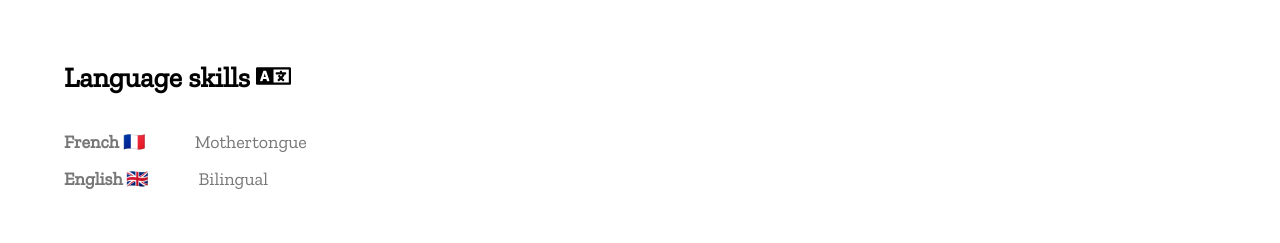
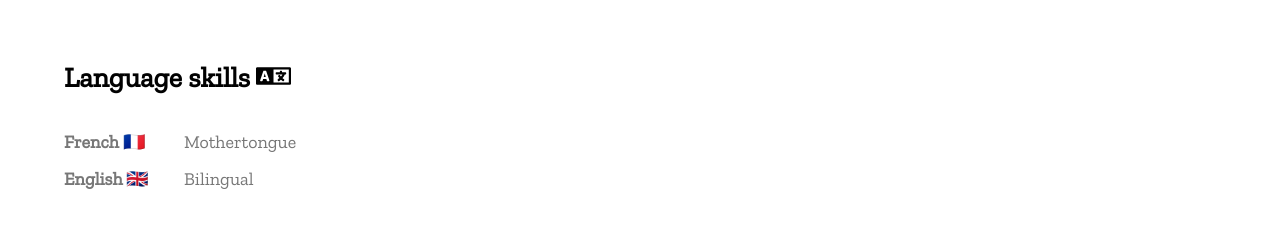
Before and after one commit to anyishxyi/mulume.dev, a Vue app: page /#/about in a window 1280 px wide. Shown: the part 1700-1943 px from the top of the page. Built offline with nearby package versions, Linux system fonts and the light colour scheme.

Commit message:
languages label align

```diff
--- a/src/assets/styles/laptops.scss
+++ b/src/assets/styles/laptops.scss
@@ -419,11 +419,11 @@
           .label {
             font-weight: 700;
             font-size: 24px;
+            width: 120px;
           }
           .level {
-            padding-left: 50px;
+            padding-left: 30px;
             font-size: 24px;
-            // width: 80%;
           }
         }
       }
--- a/src/assets/styles/phone.scss
+++ b/src/assets/styles/phone.scss
@@ -432,11 +432,11 @@
 						.label {
 							font-weight: 700;
 							font-size: 18px;
+							width: 90px;
 						}
 						.level {
-							padding-left: 50px;
+							padding-left: 30px;
 							font-size: 18px;
-							// width: 80%;
 						}
 					}
 				}
```
